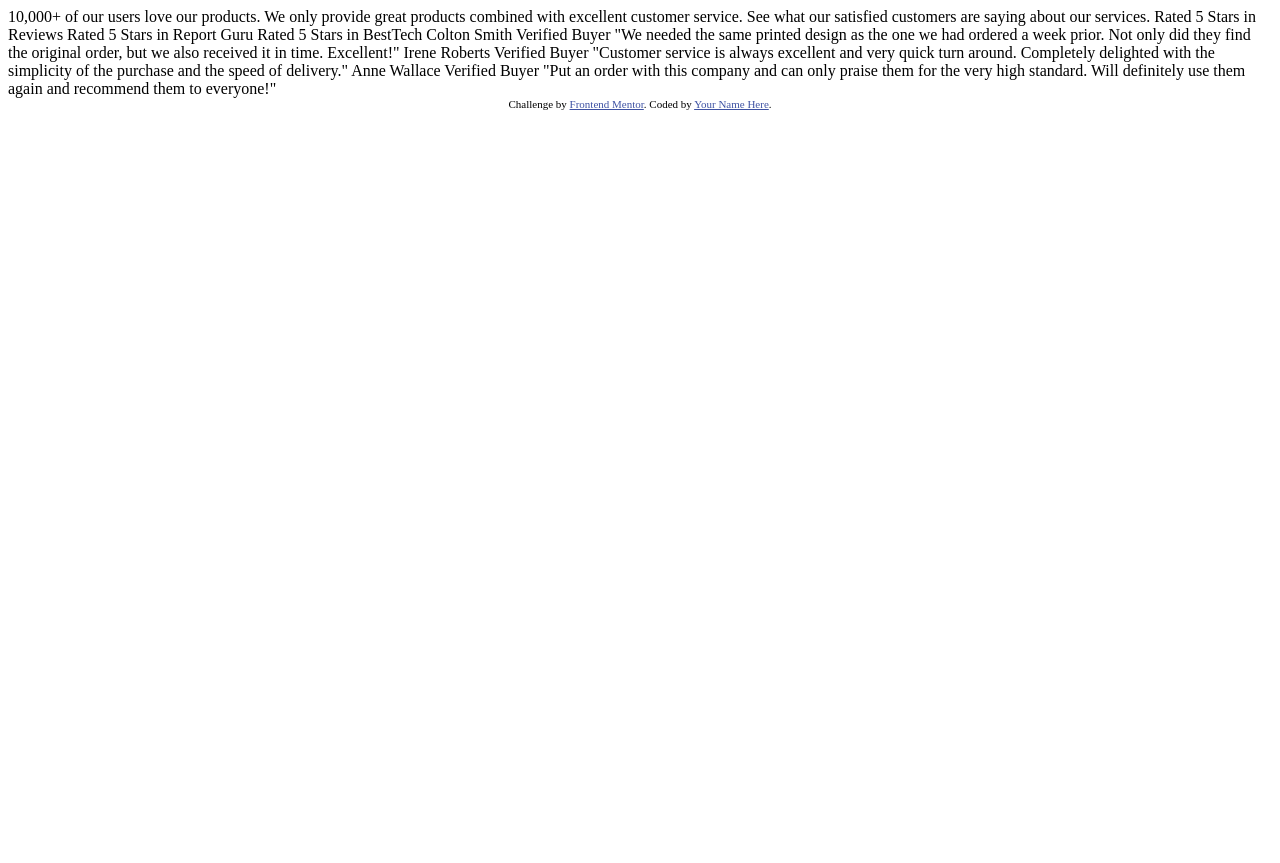
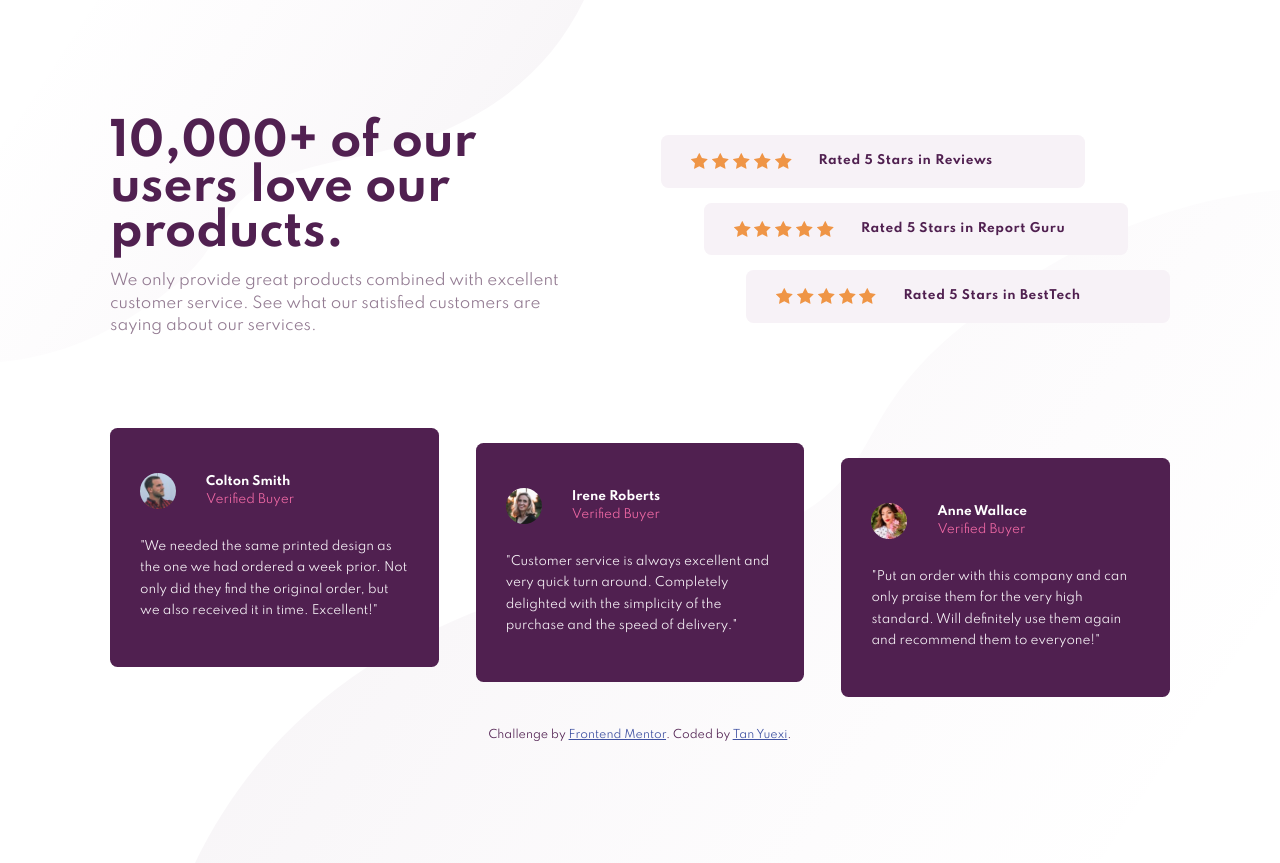
Before and after one commit to tanyuexi/frontendmentor-social-proof-section-v2, a plain HTML site: page index.html in a window 1280 px wide. Before the commit the page ends 800 px from the top, so only its background shows below. Drawn offline with Linux system fonts and the light colour scheme.

Commit message:
Use flex

```diff
--- a/index.html
+++ b/index.html
@@ -1,61 +1,130 @@
 <!DOCTYPE html>
 <html lang="en">
+
 <head>
   <meta charset="UTF-8" />
   <meta name="viewport" content="width=device-width, initial-scale=1.0" />
   <!-- displays site properly based on user's device -->
 
-    <link
-      rel="icon"
-      type="image/png"
-      sizes="32x32"
-      href="./images/favicon-32x32.png"
-    />
+  <link rel="icon" type="image/png" sizes="32x32" href="./images/favicon-32x32.png" />
+  <link rel="stylesheet" href="./css/main.css">
+  <link rel="preconnect" href="https://fonts.gstatic.com">
+  <link href="https://fonts.googleapis.com/css2?family=Spartan:wght@400;500;700&display=swap" rel="stylesheet">
 
   <title>Frontend Mentor | Social proof section</title>
 
-    <!-- Feel free to remove these styles or customise in your own stylesheet 👍 -->
-    <style>
-      .attribution {
-        font-size: 11px;
-        text-align: center;
-      }
-      .attribution a {
-        color: hsl(228, 45%, 44%);
-      }
-    </style>
 </head>
-  <body>
-    10,000+ of our users love our products.
 
+<body class="very-dark-magenta">
+  <!-- background image  -->
+  <div class="bg-img__top">
+    <picture>
+      <source media="(max-width: 375px)" srcset="./images/bg-pattern-top-mobile.svg">
+      <source media="(min-width: 375px)" srcset="./images/bg-pattern-top-desktop.svg">
+      <img src="./images/bg-pattern-top-desktop.svg" alt="./images/bg-pattern-top-*.svg">
+    </picture>
+  </div>
+  <div class="bg-img__bottom">
+    <picture>
+      <source media="(max-width: 375px)" srcset="./images/bg-pattern-bottom-mobile.svg">
+      <source media="(min-width: 375px)" srcset="./images/bg-pattern-bottom-desktop.svg">
+      <img src="./images/bg-pattern-bottom-desktop.svg" alt="./images/bg-pattern-bottom-*.svg">
+    </picture>
+  </div>
+  <div class="page-wrapper flex-container-space-between">
+    <!-- title section  -->
+    <div class="title">
+      <h1 class="font-weight-bold">10,000+ of our users love our products.</h1>
+      <p class="dark-grayish-magenta font-weight-light">
         We only provide great products combined with excellent customer service.
         See what our satisfied customers are saying about our services.
-
-    Rated 5 Stars in Reviews
-    Rated 5 Stars in Report Guru
-    Rated 5 Stars in BestTech
-
-    Colton Smith
-    Verified Buyer
+      </p>
+    </div>
+    <!-- rating section  -->
+    <div class="rating">
+      <div class="rating__1 flex-container">
+        <div class="rating__star">
+          <img src="./images/icon-star.svg" alt="./images/icon-star.svg">
+          <img src="./images/icon-star.svg" alt="./images/icon-star.svg">
+          <img src="./images/icon-star.svg" alt="./images/icon-star.svg">
+          <img src="./images/icon-star.svg" alt="./images/icon-star.svg">
+          <img src="./images/icon-star.svg" alt="./images/icon-star.svg">
+        </div>
+        <div class="rating__text">Rated 5 Stars in Reviews</div>
+      </div>
+      <div class="rating__2 flex-container">
+        <div class="rating__star">
+          <img src="./images/icon-star.svg" alt="./images/icon-star.svg">
+          <img src="./images/icon-star.svg" alt="./images/icon-star.svg">
+          <img src="./images/icon-star.svg" alt="./images/icon-star.svg">
+          <img src="./images/icon-star.svg" alt="./images/icon-star.svg">
+          <img src="./images/icon-star.svg" alt="./images/icon-star.svg">
+        </div>
+        <div class="rating__text">Rated 5 Stars in Report Guru</div>
+      </div>
+      <div class="rating__3 flex-container">
+        <div class="rating__star">
+          <img src="./images/icon-star.svg" alt="./images/icon-star.svg">
+          <img src="./images/icon-star.svg" alt="./images/icon-star.svg">
+          <img src="./images/icon-star.svg" alt="./images/icon-star.svg">
+          <img src="./images/icon-star.svg" alt="./images/icon-star.svg">
+          <img src="./images/icon-star.svg" alt="./images/icon-star.svg">
+        </div>
+        <div class="rating__text">Rated 5 Stars in BestTech</div>
+      </div>
+    </div>
+    <!-- testimonial section  -->
+    <div class="testimonial flex-container-space-between light-grayish-magenta">
+      <div class="testimonial__1 flex-container">
+        <div class="testimonial__avatar">
+          <img src="./images/image-colton.jpg" alt="./images/image-colton.jpg">
+        </div>
+        <div class="testimonial__name">
+          <p class="font-weight-bold white">Colton Smith</p>
+          <p class="soft-pink">Verified Buyer</p>
+        </div>
+        <div class="testimonial__comment">
           "We needed the same printed design as the one we had ordered a week prior.
           Not only did they find the original order, but we also received it in time.
           Excellent!"
+        </div>
+      </div>
 
-    Irene Roberts
-    Verified Buyer
+      <div class="testimonial__2 flex-container">
+        <div class="testimonial__avatar">
+          <img src="./images/image-irene.jpg" alt="./images/image-irene.jpg">
+        </div>
+        <div class="testimonial__name">
+          <p class="font-weight-bold white">Irene Roberts</p>
+          <p class="soft-pink">Verified Buyer</p>
+        </div>
+        <div class="testimonial__comment">
           "Customer service is always excellent and very quick turn around. Completely
           delighted with the simplicity of the purchase and the speed of delivery."
+        </div>
+      </div>
 
-    Anne Wallace
-    Verified Buyer
+      <div class="testimonial__3 flex-container">
+        <div class="testimonial__avatar">
+          <img src="./images/image-Anne.jpg" alt="./images/image-Anne.jpg">
+        </div>
+        <div class="testimonial__name">
+          <p class="font-weight-bold white">Anne Wallace</p>
+          <p class="soft-pink">Verified Buyer</p>
+        </div>
+        <div class="testimonial__comment">
           "Put an order with this company and can only praise them for the very high
           standard. Will definitely use them again and recommend them to everyone!"
+        </div>
+      </div>
+
+    </div>
+  </div>
 
   <div class="attribution">
     Challenge by
-      <a href="https://www.frontendmentor.io?ref=challenge" target="_blank"
-        >Frontend Mentor</a
-      >. Coded by <a href="#">Your Name Here</a>.
+    <a href="https://www.frontendmentor.io?ref=challenge" target="_blank">Frontend Mentor</a>. Coded by <a href="#">Tan Yuexi</a>.
   </div>
 </body>
+
 </html>
--- /dev/null
+++ b/scss/_align.scss
@@ -0,0 +1,11 @@
+.text-center {
+  text-align: center;
+}
+
+.text-left {
+  text-align: left;
+}
+
+.text-justify {
+  text-align: justify;
+}
--- /dev/null
+++ b/scss/_base.scss
@@ -0,0 +1,24 @@
+* {
+  margin:0;
+  padding:0;
+  box-sizing: border-box;
+}
+
+body {
+  position: relative;
+}
+
+img {
+  vertical-align: middle;
+}
+
+@mixin box-bg($color) {
+  border-radius: 0.5rem;
+  background: $color;
+}
+
+@mixin bg-img($top-or-bottom, $left-or-right) {
+  position: absolute;
+  #{$top-or-bottom}: 0;
+  #{$left-or-right}: 0;
+}
--- /dev/null
+++ b/scss/_color.scss
@@ -0,0 +1,23 @@
+$very-dark-magenta: hsl(300, 43%, 22%);
+$soft-pink: hsl(333, 80%, 67%);
+$dark-grayish-magenta: hsl(303, 10%, 53%);
+$light-grayish-magenta: hsl(300, 24%, 96%);
+$white: hsl(0, 0%, 100%);
+
+$colors: (
+  'very-dark-magenta': $very-dark-magenta,
+  'soft-pink': $soft-pink,
+  'dark-grayish-magenta': $dark-grayish-magenta,
+  'light-grayish-magenta': $light-grayish-magenta,
+  'white': $white
+);
+
+@each $key, $value in $colors {
+  .bg-#{$key} {
+    background-color: $value;
+  }
+
+  .#{$key} {
+    color: $value;
+  }
+}
--- /dev/null
+++ b/scss/_flex.scss
@@ -0,0 +1,20 @@
+%flex-shared {
+  display: flex;
+  flex-direction: row;
+  flex-wrap: wrap;
+  align-items: center;
+}
+
+.flex-container {
+  @extend %flex-shared;
+}
+
+.flex-container-space-between {
+  @extend %flex-shared;
+  justify-content: space-between;
+}
+
+.flex-container-space-around {
+  @extend %flex-shared;
+  justify-content: space-around;
+}
--- /dev/null
+++ b/scss/_font.scss
@@ -0,0 +1,33 @@
+$family-spartan: 'Spartan', sans-serif;
+
+$weight-bold: 700;
+$weight-regular: 500;
+$weight-light: 400;
+
+$size-rem: 15px;
+$size-h1-desktop: 3rem;
+$size-h1-mobile: 2rem;
+
+$font-families: (
+  'spartan': $family-spartan
+);
+
+$font-weights: (
+  'bold': $weight-bold,
+  'regular': $weight-regular,
+  'light': $weight-light
+);
+
+
+html {
+  font-family: $family-spartan;
+  font-size: $size-rem;
+  font-weight: $weight-light;
+  line-height: 1.5;
+}
+
+@each $key, $value in $font-weights {
+  .font-weight-#{$key} {
+    font-weight: $value;
+  }
+}
--- /dev/null
+++ b/scss/main.scss
@@ -0,0 +1,185 @@
+@use 'base';
+@use 'color';
+@use 'font';
+@use 'flex';
+@use 'align';
+
+body {
+  padding: 8rem 2rem;
+}
+
+h1 {
+  font-size: font.$size-h1-desktop;
+}
+
+.page-wrapper {
+  max-width: 1060px;
+  margin: auto;
+}
+
+// background image
+.bg-img__top {
+  @include base.bg-img('top', 'left');
+}
+
+.bg-img__bottom {
+  @include base.bg-img('bottom', 'right');
+}
+
+// title section
+.title {
+  flex: 45%;
+  flex-grow: 0;
+
+  h1 {
+    line-height: 1;
+  }
+
+  p {
+    margin-top: 1rem;
+  }
+}
+
+// rating section
+.rating {
+  flex: 40%;
+  flex-grow: 0;
+
+  > div {
+    @include base.box-bg(color.$light-grayish-magenta);
+    align-items: center;
+    padding: 1rem 2rem;
+    position: relative;
+  }
+
+  .flex-container + .flex-container {
+    margin-top: 1rem;
+  }
+
+  .rating__1 {
+    right: 20%;
+  }
+
+  .rating__2 {
+    right: 10%;
+  }
+
+  .rating__star {
+    flex: 30%;
+  }
+
+
+  .rating__text {
+    flex: 60%;
+    font-size: 0.8rem;
+    font-weight: font.$weight-bold;
+    letter-spacing: 0.05em;
+  }
+}
+
+
+
+
+// testimonial section
+.testimonial {
+  flex: 100%;
+  font-size: 0.8rem;
+  margin-top: 8rem;
+
+  > div {
+    @include base.box-bg(color.$very-dark-magenta);
+    flex: 0 0 31%;
+    padding: 3rem 2rem;
+    position: relative;
+  }
+
+  .testimonial__1 {
+    bottom: 2rem;
+  }
+
+  .testimonial__2 {
+    bottom: 1rem;
+  }
+
+  .testimonial__avatar {
+
+    > img {
+      width: 3em;
+      border-radius: 1.5em;
+    }
+  }
+
+  .testimonial__name {
+    margin-left: 2rem;
+  }
+
+  .testimonial__comment {
+    flex: 100%;
+    line-height: 1.8;
+    margin-top: 1.8rem;
+  }
+}
+
+
+// attribution section
+
+.attribution {
+  font-size: 11px;
+  text-align: center;
+  margin-top: 2rem;
+
+  a {
+    color: hsl(228, 45%, 44%);
+  }
+}
+
+@media (max-width: 800px) {
+
+  body {
+    padding: 6rem 2rem;
+  }
+
+  h1 {
+    font-size: font.$size-h1-mobile;
+  }
+
+  .title {
+    flex: 100%;
+    text-align: center;
+
+    p {
+      margin-top: 2rem;
+    }
+  }
+
+  .rating {
+    flex: 100%;
+    text-align: center;
+    margin-top: 3rem;
+
+    > div {
+      position: static;
+      justify-content: center;
+    }
+
+    .rating__star {
+      flex: 100%;
+    }
+
+    .rating__text {
+      flex: 100%;
+      margin-top: 1rem;
+    }
+
+  }
+
+  .testimonial {
+    margin-top: 3rem;
+
+    > div {
+      flex: 100%;
+      position: static;
+      margin-top: 1rem;
+    }
+  }
+}
```
Also changed, not shown: css/main.css (added). Lines whose indentation alone changed are shown as unchanged.
